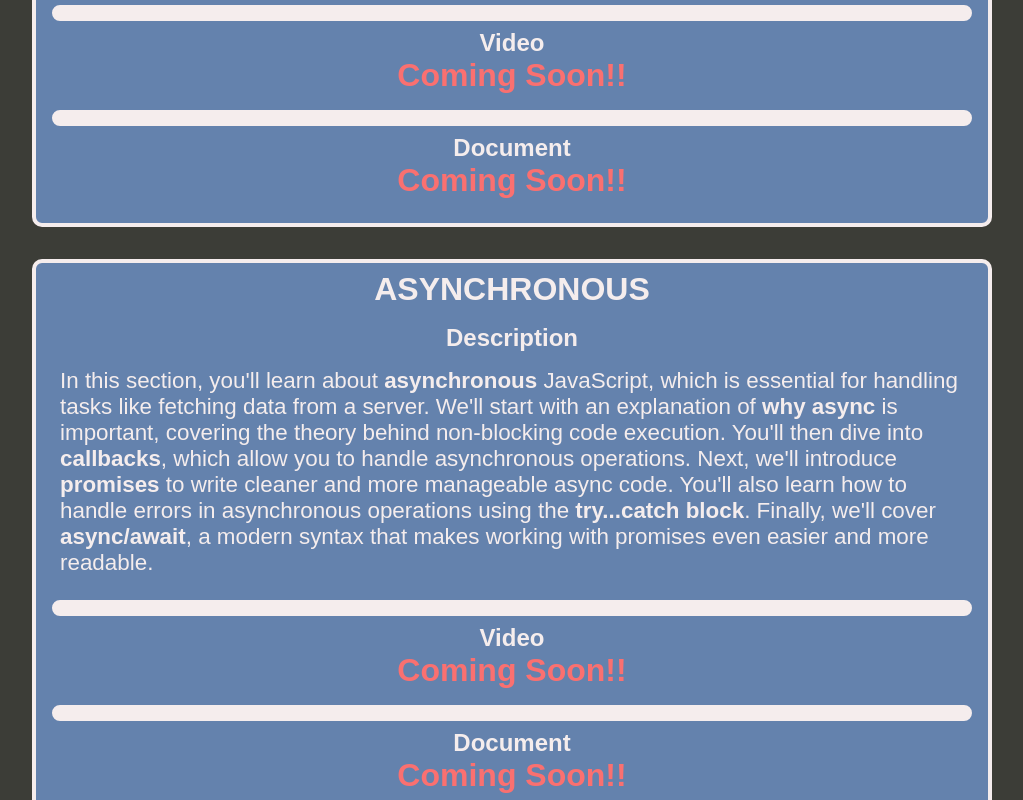
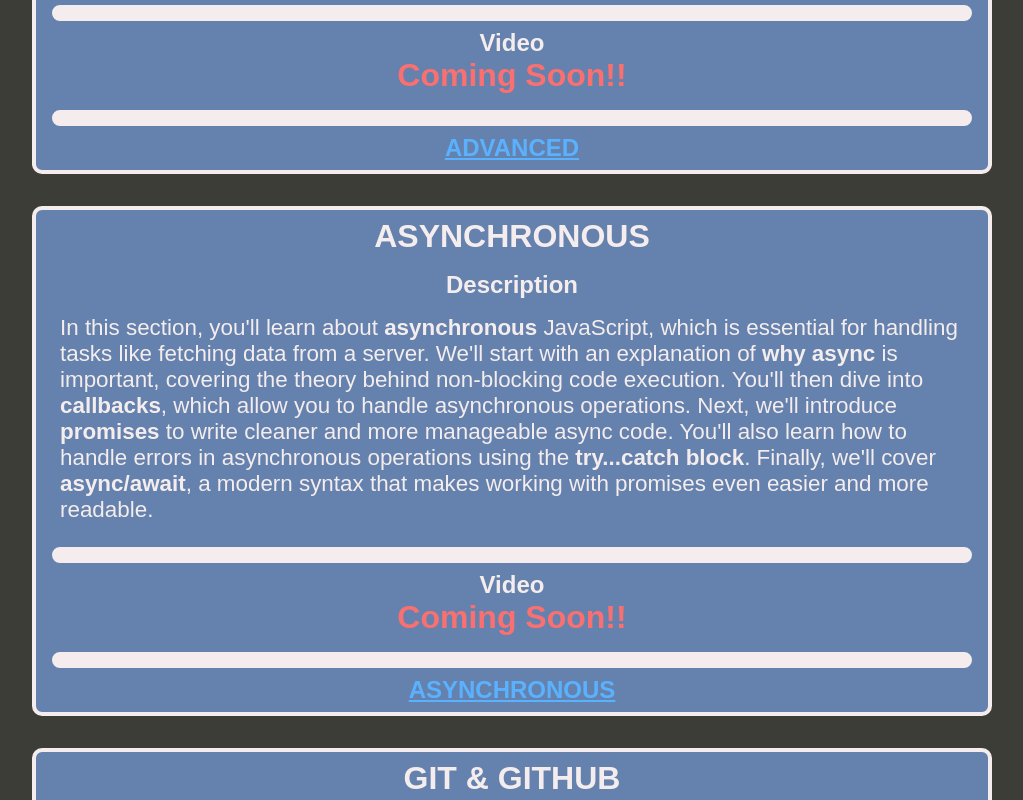
Before and after one commit to jongular16/Course-Documents, a plain HTML site: page index.html in a window 1280 px wide. Shown: the part 4661-5461 px from the top of the page, without its empty margins (128-1151 px from the left). Drawn offline with Linux system fonts and the light colour scheme.

Commit message:
final course v1

```diff
--- a/index.html
+++ b/index.html
@@ -211,8 +211,10 @@
         <h2>Video</h2>
         <h1 class="coming-soon">Coming Soon!!</h1>
         <hr />
-        <h2>Document</h2>
-        <h1 class="coming-soon">Coming Soon!!</h1>
+        <a
+          href="https://www.canva.com/design/DAGS5-8_URs/2XoE-LYweiNsgPkPuxFpEw/edit?utm_content=DAGS5-8_URs&utm_campaign=designshare&utm_medium=link2&utm_source=sharebutton"
+          ><h2>ADVANCED</h2></a
+        >
       </div>
       <div class="card async">
         <h1>ASYNCHRONOUS</h1>
@@ -235,8 +237,10 @@
         <h2>Video</h2>
         <h1 class="coming-soon">Coming Soon!!</h1>
         <hr />
-        <h2>Document</h2>
-        <h1 class="coming-soon">Coming Soon!!</h1>
+        <a
+          href="https://www.canva.com/design/DAGTGqOvLhM/04HxFGvvHLQ72MosQYj_RQ/edit?utm_content=DAGTGqOvLhM&utm_campaign=designshare&utm_medium=link2&utm_source=sharebutton"
+          ><h2>ASYNCHRONOUS</h2></a
+        >
       </div>
       <div class="card git">
         <h1>GIT & GITHUB</h1>
@@ -288,8 +292,10 @@
         <h2>Video</h2>
         <h1 class="coming-soon">Coming Soon!!</h1>
         <hr />
-        <h2>Document</h2>
-        <h1 class="coming-soon">Coming Soon!!</h1>
+        <a
+          href="https://www.canva.com/design/DAGT33W_00I/zTFybNnFNDpjK2HVeADbHg/edit?utm_content=DAGT33W_00I&utm_campaign=designshare&utm_medium=link2&utm_source=sharebutton"
+          ><h2>NODE.JS</h2></a
+        >
       </div>
       <div class="card express">
         <h1>EXPRESS</h1>
@@ -310,8 +316,10 @@
         <h2>Video</h2>
         <h1 class="coming-soon">Coming Soon!!</h1>
         <hr />
-        <h2>Document</h2>
-        <h1 class="coming-soon">Coming Soon!!</h1>
+        <a
+          href="https://www.canva.com/design/DAGUMPlhxnM/Uy6k1676NrNt8NWpUKcrtg/edit?utm_content=DAGUMPlhxnM&utm_campaign=designshare&utm_medium=link2&utm_source=sharebutton"
+          ><h2>EXPRESS.JS</h2></a
+        >
       </div>
       <div class="card ejs">
         <h1>EJS</h1>
@@ -332,8 +340,10 @@
         <h2>Video</h2>
         <h1 class="coming-soon">Coming Soon!!</h1>
         <hr />
-        <h2>Document</h2>
-        <h1 class="coming-soon">Coming Soon!!</h1>
+        <a
+          href="https://www.canva.com/design/DAGUccJ-tr4/bbscypLWcuFApg83oEzFGA/edit?utm_content=DAGUccJ-tr4&utm_campaign=designshare&utm_medium=link2&utm_source=sharebutton"
+          ><h2>EJS</h2></a
+        >
       </div>
       <div class="card api">
         <h1>API</h1>
@@ -359,8 +369,10 @@
         <h2>Video</h2>
         <h1 class="coming-soon">Coming Soon!!</h1>
         <hr />
-        <h2>Document</h2>
-        <h1 class="coming-soon">Coming Soon!!</h1>
+        <a
+          href="https://www.canva.com/design/DAGUW3O5ddk/TpSPeQJFD-gvy3bh7MVBhQ/edit?utm_content=DAGUW3O5ddk&utm_campaign=designshare&utm_medium=link2&utm_source=sharebutton"
+          ><h2>API</h2></a
+        >
       </div>
     </div>
   </body>
```
